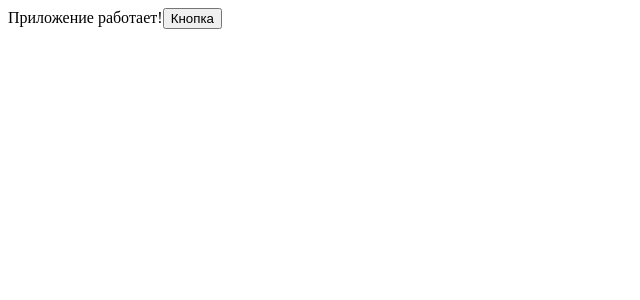
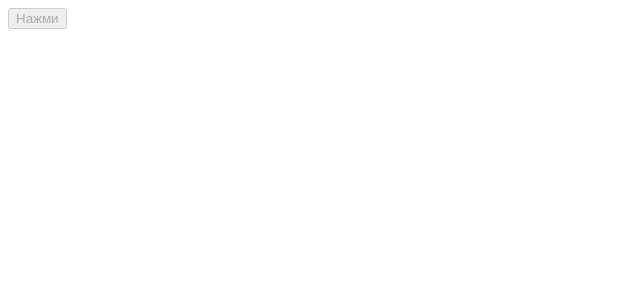
Before and after one commit to janemir/react_1st_project, a React (Create React App) app: page / in a window 1280 px wide. Shown: the top 300 px of the page, without its empty margins (0-640 px from the left). Built offline with nearby package versions, Linux system fonts and the light colour scheme.

Commit message:
disabled button

```diff
--- a/src/index.js
+++ b/src/index.js
@@ -5,8 +5,7 @@ import App from './App';
 
 const root = ReactDOM.createRoot(document.getElementById('root'));
 root.render(
-  <div>
-    Приложение работает!
-    <button>Кнопка</button>
-  </div>
+  React.createElement('button',{
+    disabled: true
+  }, 'Нажми'),
 );
```
